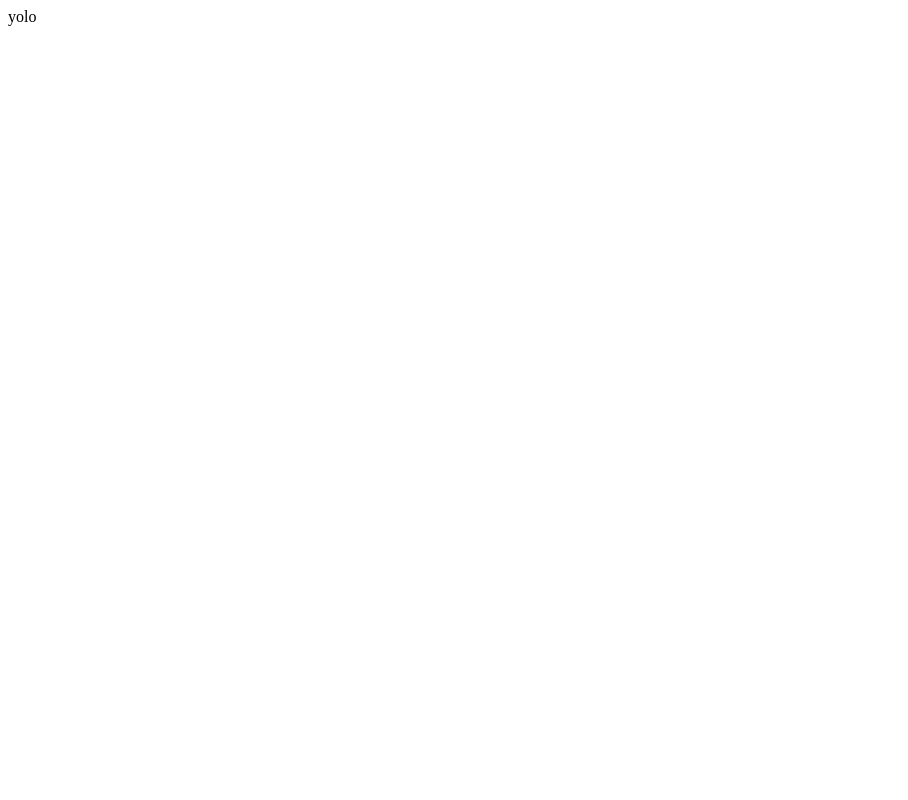
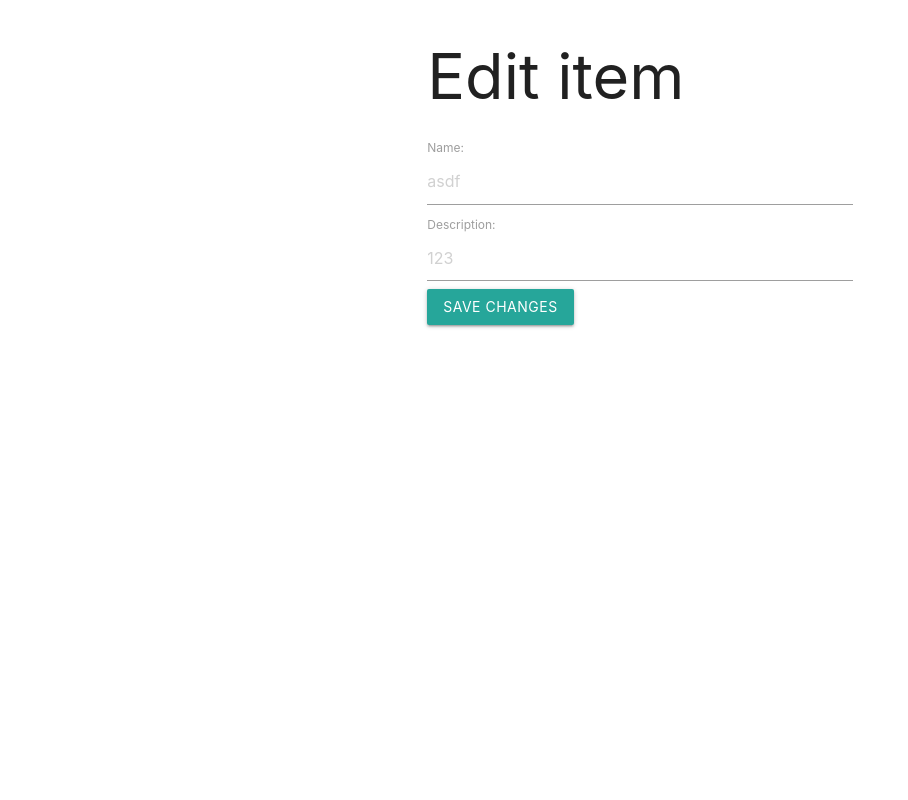
Before and after one commit to kregarm/udacit-catalog-project, a Flask app: page /1/items/1/edit/ in a window 1280 px wide. Before the commit the part shown is almost empty. Shown: the whole page, without its empty margins (0-908 px from the left). Run offline with Flask 2, Linux system fonts and the light colour scheme.

Commit message:
added edit item logic, view

```diff
--- a/app.py
+++ b/app.py
@@ -77,9 +77,17 @@ def newItem(category_id):
 def editItem(category_id, item_id):
     category = session.query(Categories).filter_by(id = category_id).one()
     item = session.query(Item).filter_by(id = item_id).one()
-    return render_template('edit-item.html', item = item, category = category)
     if request.method == 'GET':
         return render_template('edit-item.html', item = item, category = category)
+    if request.method == 'POST':
+        if request.form['name']:
+            item.name = request.form['name']
+        if request.form['description']:
+            item.description = request.form['description']
+        session.add(item)
+        session.commit()
+        return redirect(url_for('showItem', category_id = category_id, item_id = item_id))
+
 '''
 @app.route('/<int:category_id>/<int:item_id>/delete/', methods=['GET', 'POST']))
 def deleteItem()
--- a/templates/edit-item.html
+++ b/templates/edit-item.html
@@ -1 +1,19 @@
-yolo
+{% extends "main.html" %}
+{% block content %}
+
+
+<div class="row">
+    <div class="col s6 offset-s3">
+        <h1>Edit item</h1>
+        <form action="#" method = "post">
+            <div class="form-group">
+            <label for="name">Name:</label>
+            <input type ="text" class="form-control" maxlength="100" name="name" placeholder="{{item.name}}">
+            <label for="name">Description:</label>
+            <input type ="text" class="form-control" maxlength="100" name="description" placeholder="{{item.description}}">
+            <button type="submit" class="btn btn-default" id="submit" type="submit">Save changes</button>
+            </div>
+        </form>
+    </div>
+</div>
+{% endblock %}
--- a/templates/show-item.html
+++ b/templates/show-item.html
@@ -7,7 +7,7 @@
     <div class="card">
         <div class="card-content">
             <div class="card-title">
-                <span class="card-title">Items {{item.name}}</span>
+                <span class="card-title">{{item.name}}</span>
                 <p>{{item.description}}</p>
             </div>
             <div class="card-action">
```
Also changed, not shown: catalog.db.
